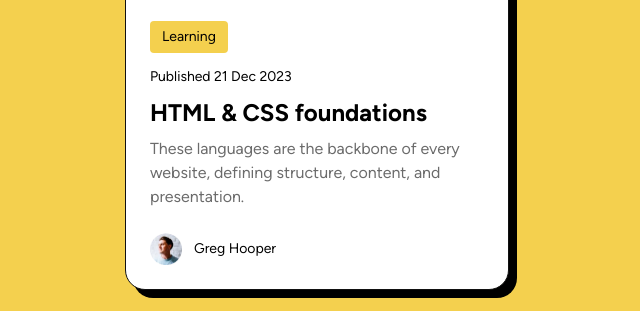
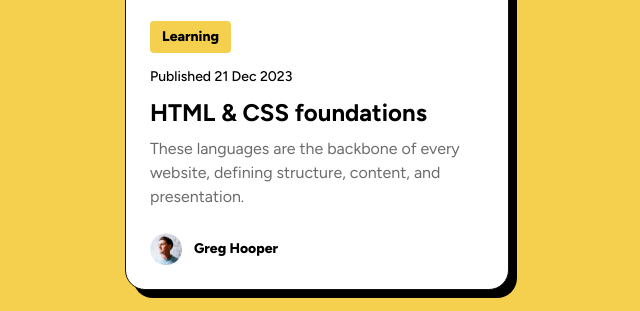
Before and after one commit to ryichi0/blog-card-review, a plain HTML site: page index.html in a window 1280 px wide. Shown: the part 369-680 px from the top of the page, 323-963 px from the left. Drawn offline with Linux system fonts and the light colour scheme.

Commit message:
custom font added using @import + font weights added.

```diff
--- a/style.css
+++ b/style.css
@@ -1,7 +1,4 @@
-@font-face {
-    font-family: Figtree;
-    src: url(./assets/fonts/Figtree-VariableFont_wght.ttf);
-}
+@import url('https://fonts.googleapis.com/css2?family=Figtree:ital,wght@0,300..900;1,300..900&display=swap');
 
 *{
     margin: 0;
@@ -16,7 +13,7 @@ body{
     display: flex;
     justify-content: center;
     align-items: center;
-    font-family: Figtree;
+    font-family: 'Figtree', sans-serif;
     line-height: 150%;
 }
 
@@ -53,10 +50,12 @@ body{
     padding: 4px 12px;
     border-radius: 4px;
     text-transform: capitalize;
+    font-weight: 800;
 }
 
 .blog__content .publish_date{
     font-size: 14px;
+    font-weight: 500;
 }
 
 .blog__content .title{
@@ -98,6 +97,7 @@ body{
 .blog__author .name{
     font-size: 14px;
     text-transform: capitalize;
+    font-weight: 800;
 }
 
 @media (max-width: 375px) {
```
